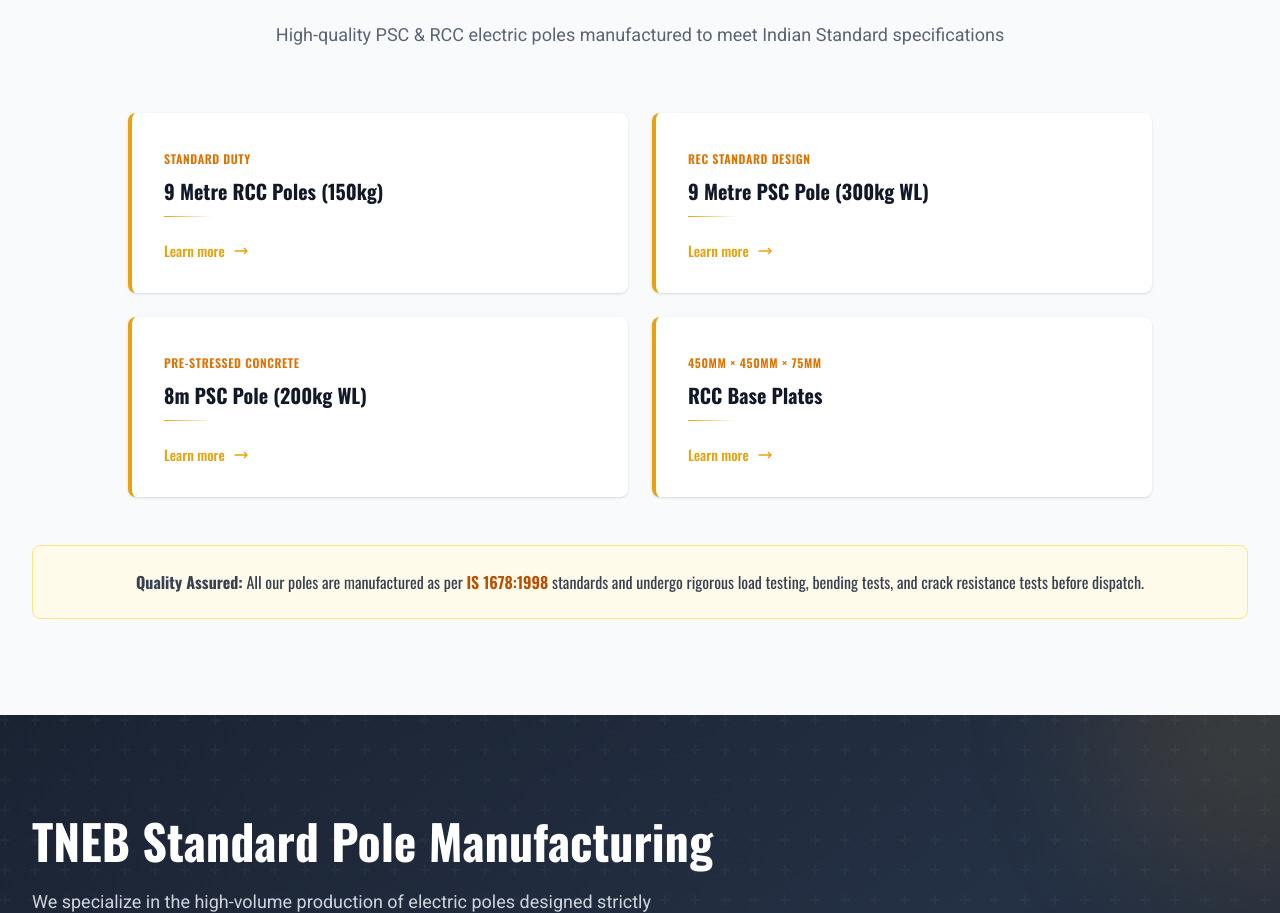
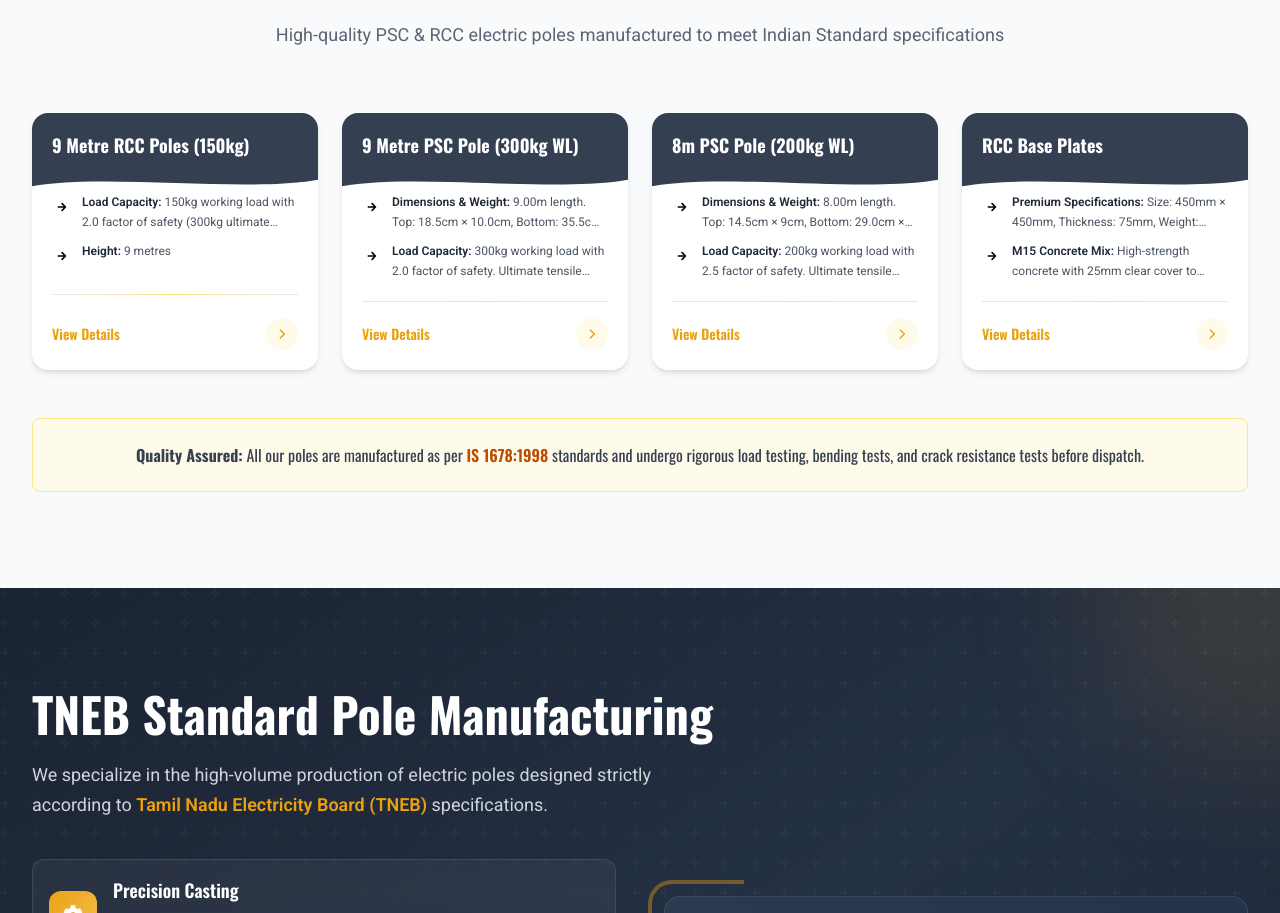
Before and after one commit to rajendransp133/gemini_engineerig_site, a Next.js app: page / in a window 1280 px wide. Shown: the part 3375-4288 px from the top of the page. Built offline with nearby package versions, Linux system fonts and the light colour scheme; a web font is replaced by a local one.

Commit message:
card color chnage

```diff
--- a/src/app/components/ProductsSection.tsx
+++ b/src/app/components/ProductsSection.tsx
@@ -2,13 +2,13 @@
 
 import { useState, useEffect } from "react";
 import Image from "next/image";
-import { FaCheckCircle } from "react-icons/fa";
+import { FaArrowRight } from "react-icons/fa";
 import { IoClose } from "react-icons/io5";
 import Link from "next/link";
+import Button from "../ui/Button";
 
 interface Product {
   title: string;
-  subtitle: string;
   description: string;
   features: {
     title: string;
@@ -20,7 +20,6 @@
 const products: Product[] = [
   {
     title: "9 Metre RCC Poles (150kg)",
-    subtitle: "Standard Duty",
     description:
       "The 9-metre RCC Square  Pole with 150kg working load is ideal for standard electrical distribution  projects. Manufactured with M25 grade concrete and 0.285m³ concrete volume per pole. Features  design with 12.5cm×12.5cm top and 22.5cm×22.5cm bottom dimensions. Each pole weighs approximately 700kg with 1.70m planting depth.",
     features: [
@@ -43,7 +42,6 @@
   },
   {
     title: "9 Metre PSC Pole (300kg WL)",
-    subtitle: "REC Standard Design",
     description:
       "The 9.0 metre PSC pole is designed for a working load of 300 kg with a factor of safety of 2.0. Manufactured with M40 grade concrete and reinforced with 16 Nos. of 4mm HTS wires (all tensioned). Each pole requires 0.243m³ of concrete and approximately 117.86kg of cement. The pole weighs approximately 607kg with section dimensions of 18.5cm × 10.0cm at the top and 35.5cm × 10.0cm at the bottom, with a uniform thickness of 10.0cm throughout.",
     features: [
@@ -68,7 +66,6 @@
 
   {
     title: "8m PSC Pole (200kg WL)",
-    subtitle: "Pre-Stressed Concrete",
     description:
       "The 8.00m PSC pole is designed for a working load of 200kg with a factor of safety of 2.5. Manufactured with M42 grade concrete and reinforced with 14 Nos. of 4mm HTS wires (12 tensioned, 2 untensioned). Each pole requires 0.156m³ of concrete and approximately 75.951kg of cement. The pole weighs approximately 378kg with section dimensions of 14.5cm × 9cm at the top and 29.0cm × 9cm at the bottom, with a uniform thickness of 9.0cm throughout.",
     features: [
@@ -92,7 +89,6 @@
   },
   {
     title: "RCC Base Plates",
-    subtitle: "450mm × 450mm × 75mm",
     description:
       "High-quality RCC base plates designed to provide stable foundation support for electric poles. Manufactured with M15 grade concrete and reinforced with HTS wire 4mm thick . Each base plate weighs approximately 37.40kg with 0.0152m³ concrete volume, ensuring perfect compatibility with all our pole types.",
     features: [
@@ -138,94 +134,83 @@
       {/* Modal */}
       <div className="fixed inset-0 z-[1001] flex items-center justify-center p-3 sm:p-4 md:p-6 pointer-events-none">
         <div
-          className="relative bg-white rounded-xl sm:rounded-2xl shadow-2xl max-w-2xl w-full max-h-[95vh] sm:max-h-[90vh] overflow-y-auto pointer-events-auto animate-modal-in"
+          className="relative bg-white rounded-2xl shadow-2xl max-w-lg w-full max-h-[95vh] sm:max-h-[90vh] overflow-hidden pointer-events-auto animate-modal-in flex flex-col"
           onClick={(e) => e.stopPropagation()}
         >
-          {/* Modal Header with Gradient */}
-          <div className="relative bg-gradient-to-r from-[#eba10e] to-[#f5c04a] p-4 sm:p-6 pb-10 sm:pb-12">
+          {/* Card-style Dark Header */}
+          <div className="relative bg-[#343f52] px-5 sm:px-6 pt-5 sm:pt-6 pb-8 sm:pb-10">
             {/* Close Button */}
             <button
               onClick={onClose}
-              className="absolute top-3 right-3 sm:top-4 sm:right-4 w-9 h-9 sm:w-10 sm:h-10 rounded-full bg-white/20 hover:bg-white/30 flex items-center justify-center transition-all duration-200 cursor-pointer border-none z-10"
+              className="absolute top-3 right-3 sm:top-4 sm:right-4 w-9 h-9 sm:w-10 sm:h-10 rounded-full bg-white/10 hover:bg-white/20 flex items-center justify-center transition-all duration-200 cursor-pointer border-none z-10"
               aria-label="Close modal"
             >
               <IoClose className="w-5 h-5 sm:w-6 sm:h-6 text-white" />
             </button>
 
-            {/* Header Content */}
+            {/* Title */}
             <div className="pr-10 sm:pr-12">
-              <span className="inline-block px-2.5 py-1 sm:px-3 bg-white/20 rounded-full text-white text-xs sm:text-sm font-medium mb-2 sm:mb-3">
-                {product.subtitle}
-              </span>
-              <h2 className="text-xl sm:text-2xl md:text-3xl font-bold text-white mb-1.5 sm:mb-2 leading-tight">
+              <h2 className="text-xl sm:text-2xl font-bold text-white leading-snug">
                 {product.title}
               </h2>
             </div>
           </div>
 
-          {/* Decorative Wave */}
-          <div className="relative -mt-5 sm:-mt-6">
+          {/* Wave separator - matching card style */}
+          <div className="relative -mt-4">
             <svg
-              viewBox="0 0 1440 120"
-              className="w-full h-10 sm:h-12 text-white"
+              viewBox="0 0 400 30"
+              className="w-full h-5 text-white"
               preserveAspectRatio="none"
             >
               <path
                 fill="currentColor"
-                d="M0,64L48,69.3C96,75,192,85,288,80C384,75,480,53,576,48C672,43,768,53,864,64C960,75,1056,85,1152,80C1248,75,1344,53,1392,42.7L1440,32L1440,120L1392,120C1344,120,1248,120,1152,120C1056,120,960,120,864,120C768,120,672,120,576,120C480,120,384,120,288,120C192,120,96,120,48,120L0,120Z"
+                d="M0,20 C100,0 300,30 400,10 L400,30 L0,30 Z"
               />
             </svg>
           </div>
 
-          {/* Modal Body */}
-          <div className="px-4 sm:px-6 pb-4 sm:pb-6 pt-1 sm:pt-2">
+          {/* Card Body */}
+          <div className="px-5 sm:px-6 pb-5 sm:pb-6 pt-0 flex-1 overflow-y-auto">
             {/* Description */}
-            <div className="mb-4 sm:mb-6">
-              <p className="text-gray-600 text-sm sm:text-base leading-relaxed text-justify">
+            <div className="mb-5">
+              <p className="text-gray-600 text-sm sm:text-base leading-relaxed text-justify roboto-font">
                 {product.description}
               </p>
             </div>
 
-            {/* Key Features */}
-            <div>
-              <h3 className="text-base sm:text-lg font-bold text-[#343f52] mb-3 sm:mb-4 flex items-center gap-2">
-                <span className="w-6 sm:w-8 h-1 bg-[#eba10e] rounded-full"></span>
-                Key Features
-              </h3>
-              <div className="space-y-3 sm:space-y-4">
+            {/* Key Features - styled like card features */}
+            <div className="space-y-3 mb-5">
               {product.features.map((feature, index) => (
-                  <div
-                    key={index}
-                    className="flex gap-3 sm:gap-4 p-3 sm:p-4 bg-gray-50 rounded-lg sm:rounded-xl hover:bg-amber-50 transition-colors duration-200"
-                  >
-                    <div className="flex-shrink-0">
-                      <div className="w-8 h-8 sm:w-10 sm:h-10 rounded-full bg-gradient-to-br from-[#eba10e] to-[#f5c04a] flex items-center justify-center">
-                        <FaCheckCircle className="text-white text-xs sm:text-sm" />
+                <div key={index} className="flex items-start gap-2.5">
+                  <div className="flex-shrink-0 mt-1">
+                    <div className="w-5 h-5 rounded-full flex items-center justify-center">
+                      <FaArrowRight className="text-black text-[10px]" />
                     </div>
                   </div>
-                    <div className="flex-1 min-w-0">
-                      <h4 className="font-semibold text-[#343f52] mb-0.5 sm:mb-1 text-sm sm:text-base">
-                        {feature.title}
-                      </h4>
-                      <p className="text-gray-600 text-xs sm:text-sm leading-relaxed">
+                  <p className="text-gray-600 text-xs sm:text-sm leading-relaxed roboto-font">
+                    <span className="font-semibold text-gray-800">
+                      {feature.title}:
+                    </span>{" "}
                     {feature.description}
                   </p>
                 </div>
-                  </div>
               ))}
             </div>
+
+            {/* Divider - matching card style */}
+            <div className="h-px bg-gradient-to-r from-gray-200 via-amber-200 to-gray-200 mb-4" />
+
+            {/* CTA */}
+            <Link href="/contact" className="block no-underline">
+              <Button className="w-full cursor-pointer">
+                Contact Us for Pricing
+              </Button>
+            </Link>
           </div>
 
-            {/* CTA */}
-            <div className="mt-4 sm:mt-6 pt-4 sm:pt-6 border-t border-gray-100">
-              <Link
-                href="/contact"
-                className="block w-full py-2.5 sm:py-3 px-4 sm:px-6 bg-gradient-to-r from-[#eba10e] to-[#f5c04a] text-white text-center text-sm sm:text-base font-semibold rounded-lg sm:rounded-xl hover:shadow-lg hover:scale-[1.02] transition-all duration-200 no-underline"
-              >
-                Contact Us for Pricing
-              </Link>
-            </div>
-          </div>
+          {/* Bottom accent line */}
+          <div className="absolute bottom-0 left-0 right-0 h-1 bg-gradient-to-r from-[#eba10e] to-[#f5c04a]" />
         </div>
       </div>
 
@@ -313,38 +298,67 @@
         </header>
 
         {/* Products Grid */}
-        <div className="grid grid-cols-1 md:grid-cols-2 gap-6 max-w-5xl mx-auto">
+        <div className="grid grid-cols-1 sm:grid-cols-2 lg:grid-cols-4 gap-5 lg:gap-6">
           {products.map((product, index) => (
             <div
               key={index}
               onClick={() => openModal(product)}
-              className="relative bg-white rounded-lg shadow-sm hover:shadow-md transition-all duration-300 cursor-pointer group border-l-4 border-[#eba10e] overflow-hidden"
+              className="relative bg-white rounded-2xl shadow-md hover:shadow-xl transition-all duration-400 cursor-pointer group overflow-hidden hover:-translate-y-1.5 flex flex-col"
             >
-              {/* Subtle background gradient on hover */}
-              <div className="absolute inset-0 bg-gradient-to-r from-amber-50/0 to-amber-50/0 group-hover:from-amber-50/30 group-hover:to-transparent transition-all duration-300 pointer-events-none" />
-
-              {/* Product Content */}
-              <div className="relative p-8">
-                {/* Subtitle Badge */}
-                <span className="inline-block text-xs font-semibold text-amber-600 uppercase tracking-wider mb-3">
-                  {product.subtitle}
-                </span>
-
+              {/* Top Header */}
+              <div className="relative bg-[#343f52] px-5 pt-5 pb-8">
                 {/* Title */}
-                <h3 className="text-xl font-bold text-gray-900 mb-3 leading-tight">
+                <h3 className="text-lg font-bold text-white leading-snug">
                   {product.title}
                 </h3>
+              </div>
 
-                {/* Tagline */}
+              {/* Wave separator */}
+              <div className="relative -mt-4">
+                <svg
+                  viewBox="0 0 400 30"
+                  className="w-full h-5 text-white"
+                  preserveAspectRatio="none"
+                >
+                  <path
+                    fill="currentColor"
+                    d="M0,20 C100,0 300,30 400,10 L400,30 L0,30 Z"
+                  />
+                </svg>
+              </div>
+
+              {/* Card Body */}
+              <div className="px-5 pb-5 pt-0 flex flex-col justify-between flex-1">
+                {/* Key specs preview */}
+                <div className="space-y-2.5 mb-5">
+                  {product.features.slice(0, 2).map((feature, fIdx) => (
+                    <div key={fIdx} className="flex items-start gap-2.5">
+                      <div className="flex-shrink-0 mt-1">
+                        <div className="w-5 h-5 rounded-full  flex items-center justify-center">
+                          <FaArrowRight className="text-black text-[10px]" />
+                        </div>
+                      </div>
+                      <p className="text-gray-600 text-xs leading-relaxed line-clamp-2 roboto-font">
+                        <span className="font-semibold text-gray-800">
+                          {feature.title}:
+                        </span>{" "}
+                        {feature.description}
+                      </p>
+                    </div>
+                  ))}
+                </div>
 
                 {/* Divider */}
-                <div className="w-12 h-px bg-gradient-to-r from-[#eba10e] to-transparent mb-6" />
+                <div className="h-px bg-gradient-to-r from-gray-200 via-amber-200 to-gray-200 mb-4" />
 
-                {/* View Details Link */}
-                <div className="flex items-center gap-2 text-[#eba10e] font-medium text-sm">
-                  <span>Learn more</span>
+                {/* CTA */}
+                <div className="flex items-center justify-between">
+                  <span className="text-[#eba10e] font-semibold text-sm group-hover:text-amber-600 transition-colors">
+                    View Details
+                  </span>
+                  <div className="w-8 h-8 rounded-full bg-amber-50 group-hover:bg-[#eba10e] flex items-center justify-center transition-all duration-300">
                     <svg
-                    className="w-4 h-4 group-hover:translate-x-1 transition-transform duration-300"
+                      className="w-3.5 h-3.5 text-[#eba10e] group-hover:text-white group-hover:translate-x-0.5 transition-all duration-300"
                       fill="none"
                       stroke="currentColor"
                       viewBox="0 0 24 24"
@@ -352,12 +366,16 @@
                       <path
                         strokeLinecap="round"
                         strokeLinejoin="round"
-                      strokeWidth={2}
-                      d="M17 8l4 4m0 0l-4 4m4-4H3"
+                        strokeWidth={2.5}
+                        d="M9 5l7 7-7 7"
                       />
                     </svg>
                   </div>
                 </div>
+              </div>
+
+              {/* Bottom accent line on hover */}
+              <div className="absolute bottom-0 left-0 right-0 h-1 bg-gradient-to-r from-[#eba10e] to-[#f5c04a] transform scale-x-0 group-hover:scale-x-100 transition-transform duration-400 origin-left" />
             </div>
           ))}
         </div>
--- a/src/app/contact/page.tsx
+++ b/src/app/contact/page.tsx
@@ -1,3 +1,4 @@
+"use client";
 import { useState } from "react";
 import Image from "next/image";
 import Navbar from "../ui/Navbar";
```
Lines whose indentation alone changed are shown as unchanged.
